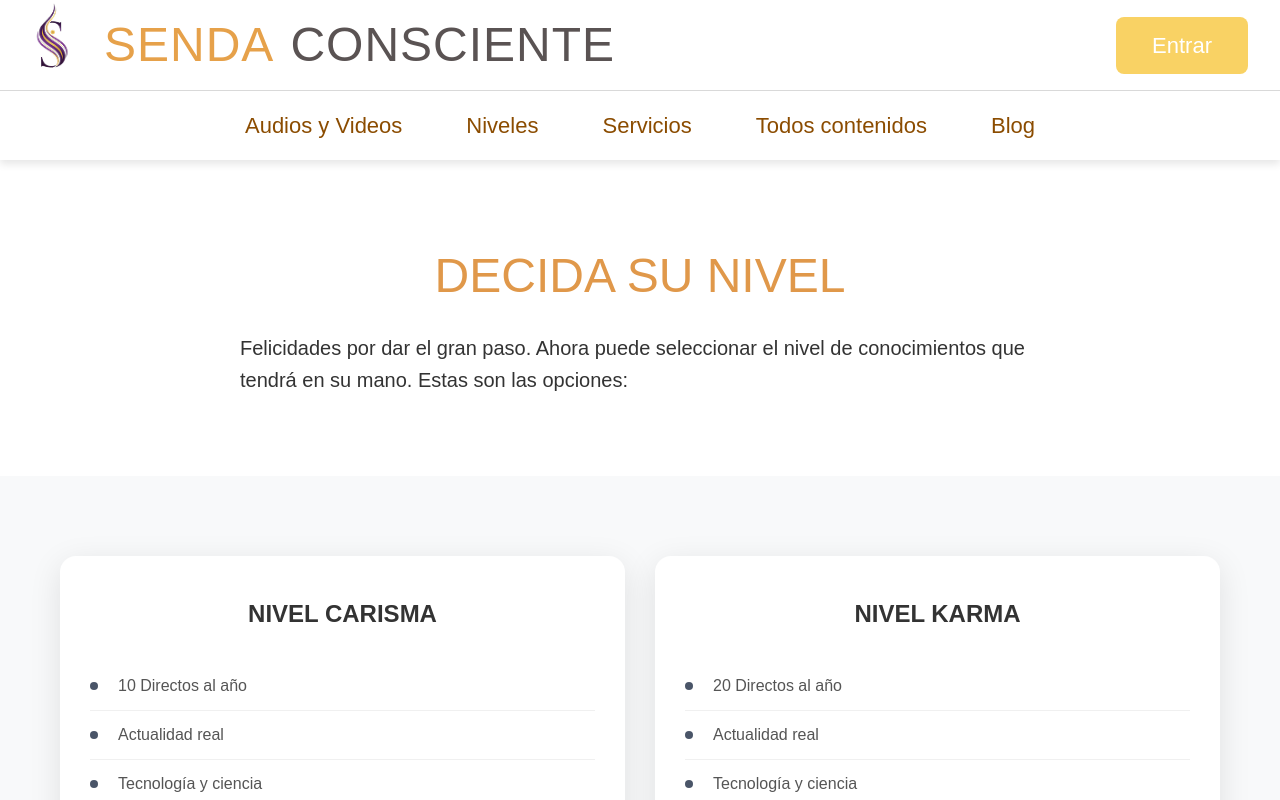
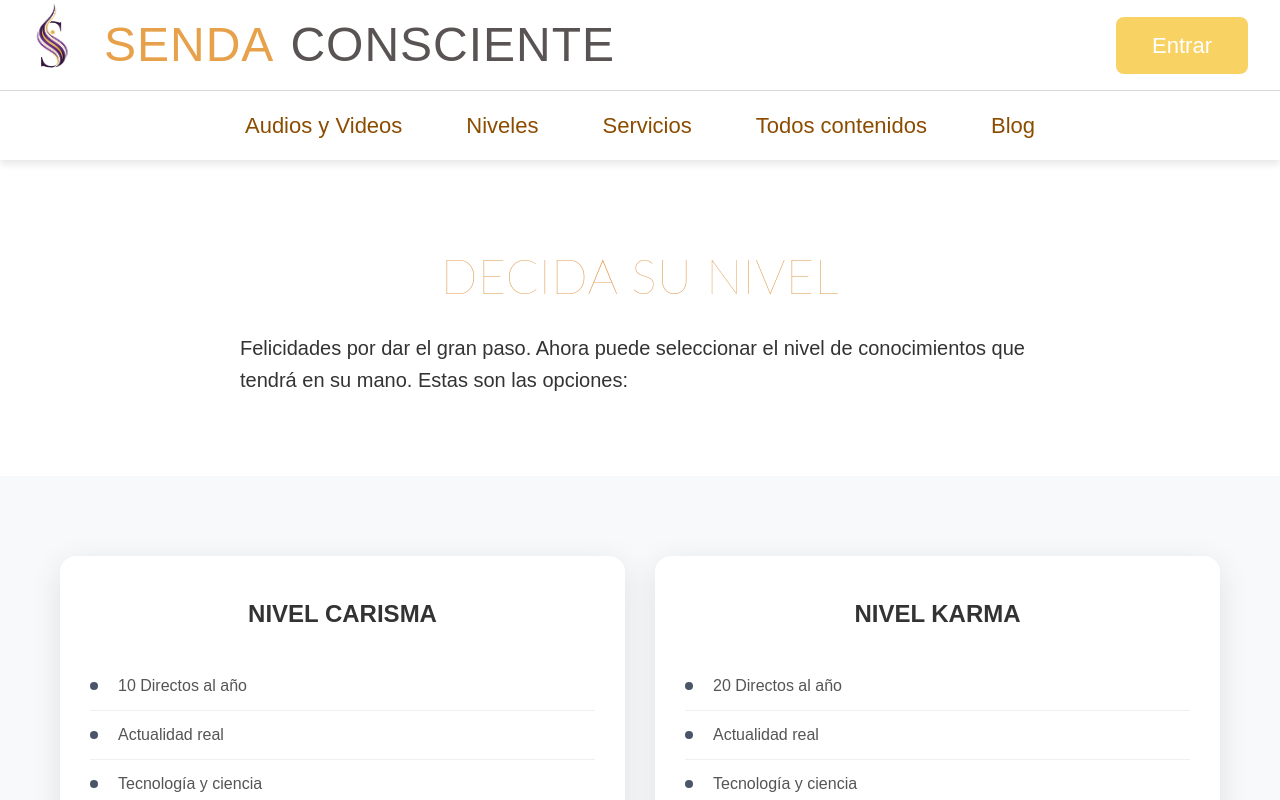
Before and after one commit to orbimatrix/Conscious-path, a Next.js app: page /acceder in a window 1280 px wide. Shown: the top 800 px of the page. Built offline with nearby package versions, Linux system fonts and the light colour scheme.

Commit message:
Update AccederPage styles; add font properties for improved text presentation and consistency.

```diff
--- a/src/app/acceder/acceder.css
+++ b/src/app/acceder/acceder.css
@@ -26,6 +26,10 @@
   margin-bottom: 20px;
   color: #e0984a;
   text-align: center;
+  font-family: 'Lato', Arial, Helvetica, sans-serif;
+  font-weight: 100 !important;
+  letter-spacing: 0.5px;
+  font-style: normal;
 }
 
 .hero-subtitle {
```
